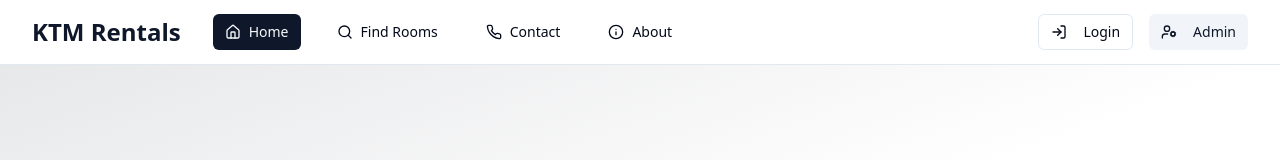
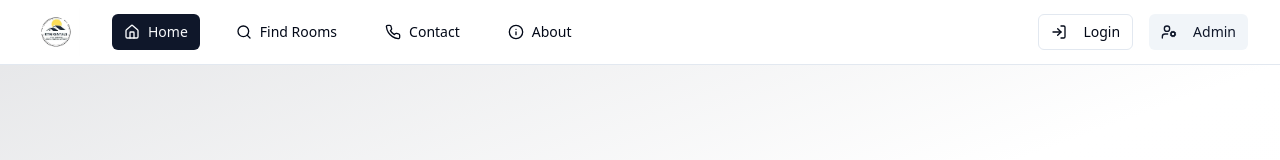
Before and after one commit to PrabeshBhandar1/ktm-room-finder, a React (Vite) app: page / in a window 1280 px wide. Shown: the top 160 px of the page. Built offline with nearby package versions, Linux system fonts and the light colour scheme; no server answers.

Commit message:
Add logo
Implement the KTM Rentals logo.

```diff
--- a/src/components/Navigation.tsx
+++ b/src/components/Navigation.tsx
@@ -17,8 +17,8 @@ const Navigation = () => {
         <div className="max-w-7xl mx-auto px-4 sm:px-6 lg:px-8">
           <div className="flex justify-between items-center h-16">
             <div className="flex items-center space-x-8">
-              <Link to="/" className="text-2xl font-bold text-primary">
-                KTM Rentals
+              <Link to="/" className="flex items-center">
+                <img src="/lovable-uploads/955766e5-a15d-452b-972e-f8792adb1f39.png" alt="KTM Rentals" className="h-12 w-12 object-contain" />
               </Link>
               <div className="flex space-x-6">
                 <Link
@@ -110,8 +110,8 @@ const Navigation = () => {
       {/* Mobile Top Bar */}
       <div className="md:hidden bg-background border-b border-border sticky top-0 z-50">
         <div className="flex justify-between items-center h-14 px-4">
-          <Link to="/" className="text-xl font-bold text-primary">
-            KTM Rentals
+          <Link to="/" className="flex items-center">
+            <img src="/lovable-uploads/955766e5-a15d-452b-972e-f8792adb1f39.png" alt="KTM Rentals" className="h-10 w-10 object-contain" />
           </Link>
           <div className="flex items-center space-x-2">
             {user ? (
```
Also changed, not shown: public/lovable-uploads/955766e5-a15d-452b-972e-f8792adb1f39.png (added), src/assets/ktm-logo.png (added).
